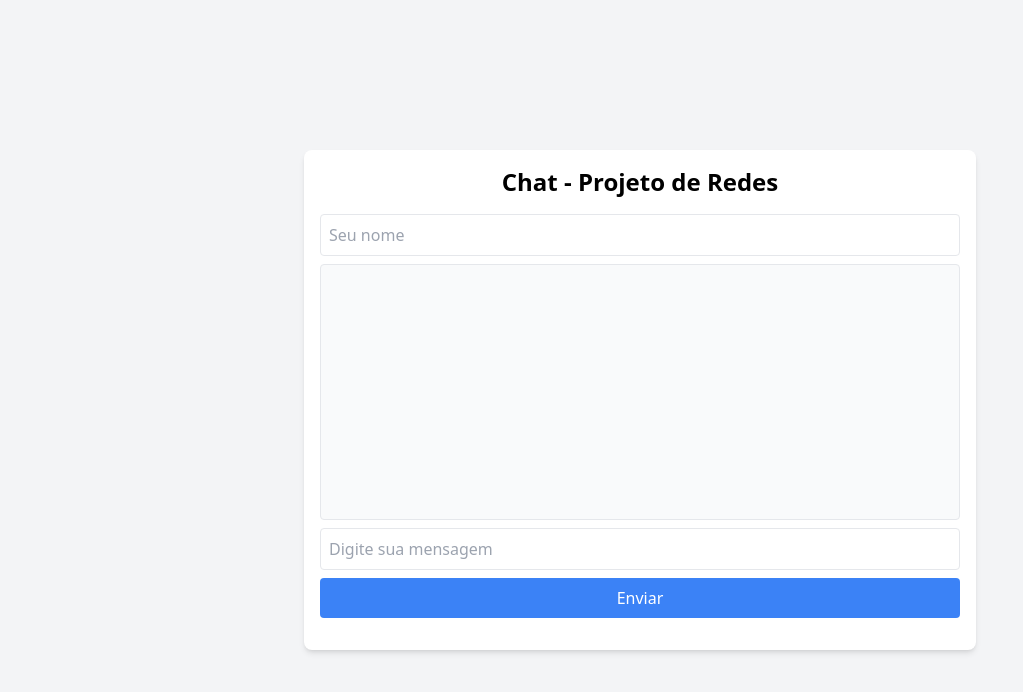
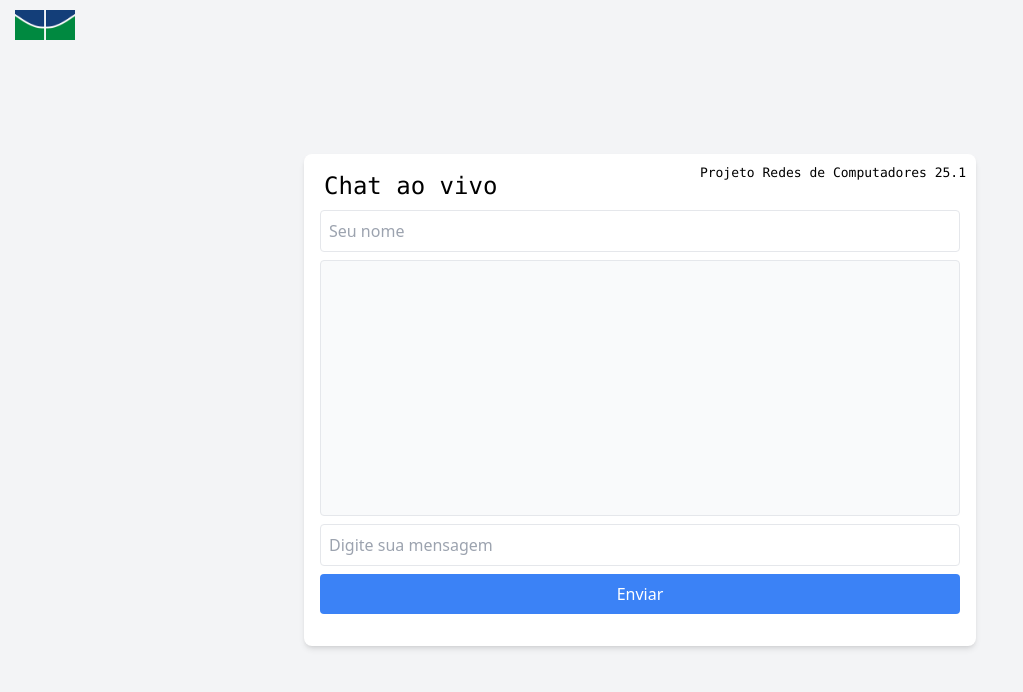
Before and after one commit to GustavoHCavalcanti/projeto-redes, a plain HTML site: page frontend/index.html in a window 1280 px wide. Shown: the whole page, without its empty margins (0-1023 px from the left). Drawn offline with nearby package versions, Linux system fonts and the light colour scheme; no server answers.

Commit message:
Ajustando detalhes do front

```diff
--- a/frontend/index.html
+++ b/frontend/index.html
@@ -9,8 +9,12 @@
 </head>
 
 <body class="bg-gray-100 h-screen flex flex-col items-center justify-center">
-  <div class="bg-white w-full max-w-2xl shadow-md rounded-lg p-4">
-    <h1 class="text-2xl font-bold mb-4 text-center">Chat - Projeto de Redes</h1>
+  <img  src="LogoUnB.png"
+        alt="Universidade de Brasília"
+        class="fixed top-[10px] left-[15px]"
+        style="width: 60px; height: 30px;">
+  <div class="bg-white w-full max-w-2xl shadow-md rounded-lg p-4 relative">
+    <h1 class="text-2xl font-mono mb-2 mx-1 abolute left-[30px]"> Chat ao vivo</h1>
 
     <div class="flex flex-col space-y-2 mb-4">
       <input id="username" type="text" placeholder="Seu nome" class="p-2 border rounded" />
@@ -19,7 +23,11 @@
       <button id="send" class="bg-blue-500 text-white px-4 py-2 rounded hover:bg-blue-600">
         Enviar
       </button>
+      <div class="absolute top-[1px] right-[10px] font-mono text-[13px]" >
+            Projeto Redes de Computadores 25.1
+      </div>
     </div>
+  </div>
   </div>
 
   <script src="https://cdn.socket.io/4.7.2/socket.io.min.js"></script>
```
Also changed, not shown: frontend/LogoUnB.png (added).
